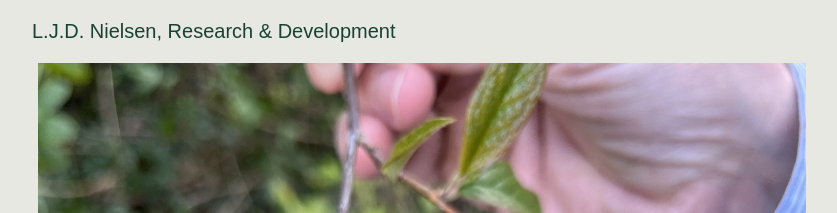
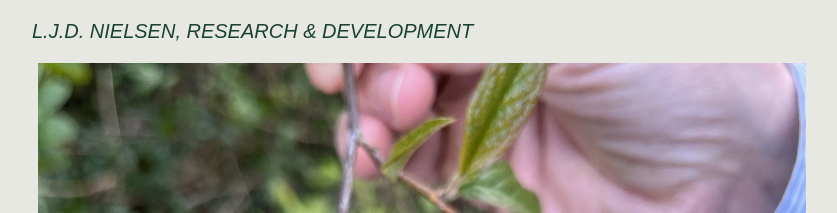
Before and after one commit to ljdnielsen/environmentalresearch-tech.github.io, a Jekyll site: the page built from README.md, in a window 1280 px wide. Shown: the top 213 px of the page, without its empty margins (218-1055 px from the left). Built offline with Jekyll 4.4.1, drawn with Linux system fonts in a browser that asks for light colours; our own code applies the rules of GitHub Pages for plain Markdown files.

Commit message:
italicized header

```diff
--- a/_layouts/default.html
+++ b/_layouts/default.html
@@ -1,7 +1,7 @@
 <!DOCTYPE html>
 <html>
 <head>
-    <title>L.J.D. Nielsen, Research & Development</title>
+    <title><i>L.J.D. NIELSEN, RESEARCH & DEVELOPMENT</i></title>
     <style>
         html, body {
             margin: 0;
@@ -78,7 +78,7 @@
 <body>
     <header>
         <div class="header-container">
-            <a href="#" class="header-link">L.J.D. Nielsen, Research & Development</a>
+            <a href="#" class="header-link"><i>L.J.D. NIELSEN, RESEARCH & DEVELOPMENT</i></a>
         </div>
     </header>
     <div class="image-container">
```
